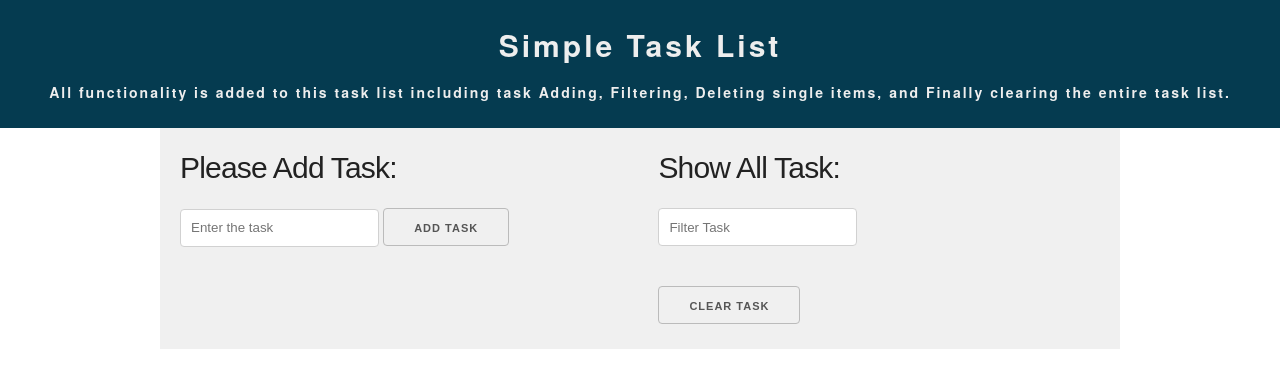
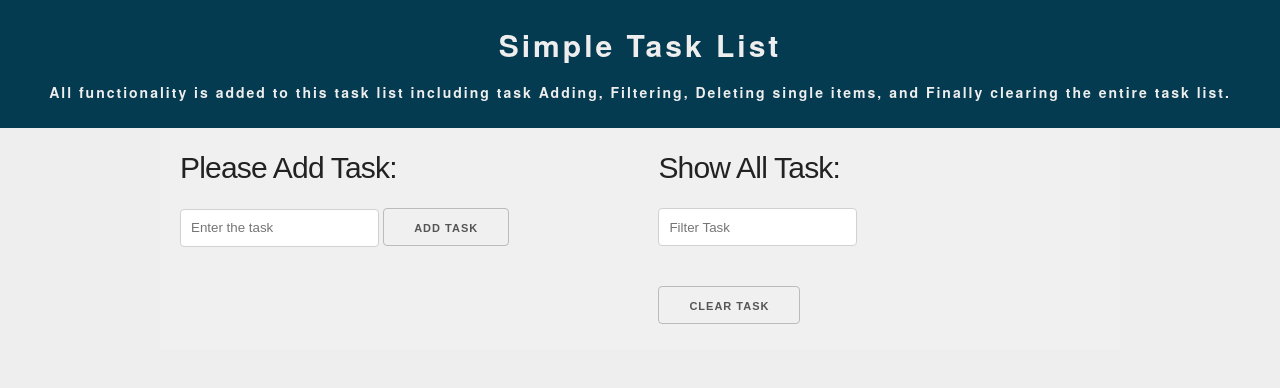
Before and after one commit to shamsuttabriz/Task-List, a plain HTML site: page index.html in a window 1280 px wide. Drawn offline with nearby package versions, Linux system fonts and the light colour scheme.

Commit message:
Successfully Adding Background

```diff
--- a/style.css
+++ b/style.css
@@ -2,6 +2,10 @@
     margin: 0;
     padding: 0;
     box-sizing: border-box;
+}
+
+body {
+    background-color: #EEEEEE;
 }
 
 .container {
```
